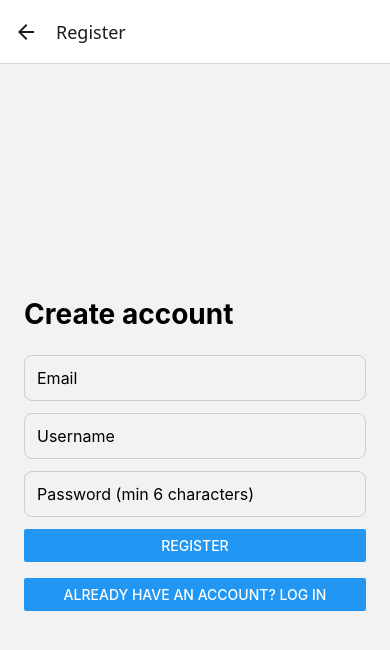
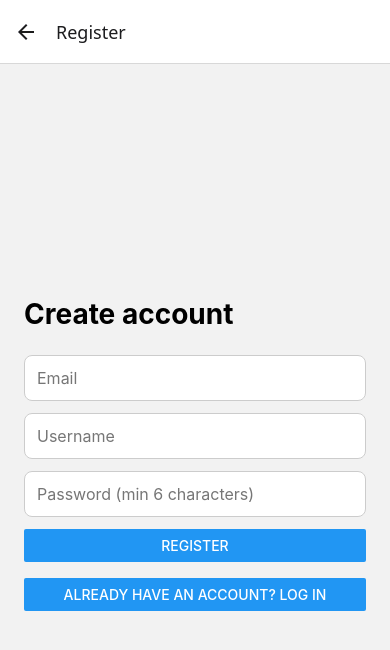
Before and after one commit to juliafrankly/mealy, a React Native app: screen /Register in a window 390 px wide. Shown: the top 650 px of the page. Built offline with nearby package versions, Linux system fonts and the light colour scheme.

Commit message:
Add reusable ScreenContainer and FormInput, add login and register feedback

```diff
--- /dev/null
+++ b/components/FormInput.js
@@ -0,0 +1,26 @@
+import { TextInput, StyleSheet } from "react-native";
+
+// Text input with a consistent style. The label is used both as placeholder and as the accessibility label for screen readers.
+export default function FormInput({ label, style, ...props }) {
+    return (
+        <TextInput
+            style={[styles.input, style]}
+            placeholder={label}
+            placeholderTextColor="#767676"
+            accessibilityLabel={label}
+            {...props}
+        />
+    );
+}
+
+const styles = StyleSheet.create({
+    input: {
+        borderWidth: 1,
+        borderColor: "#ccc",
+        borderRadius: 8,
+        padding: 12,
+        fontSize: 16,
+        marginBottom: 12,
+        backgroundColor: "#fff",
+    },
+});
--- /dev/null
+++ b/components/ScreenContainer.js
@@ -0,0 +1,31 @@
+import {
+    KeyboardAvoidingView,
+    Platform,
+    ScrollView,
+    View,
+    StyleSheet,
+} from "react-native";
+
+// Scrollable, keyboard-aware container. Content is centered when it fits on the screen and scrolls when it doesn't.
+// On wide screens the content stays at a readable width.
+export default function ScreenContainer({ children }) {
+    return (
+        <KeyboardAvoidingView
+            style={styles.flex}
+            behavior={Platform.OS === "ios" ? "padding" : undefined}
+        >
+            <ScrollView
+                contentContainerStyle={styles.scroll}
+                keyboardShouldPersistTaps="handled"
+            >
+                <View style={styles.content}>{children}</View>
+            </ScrollView>
+        </KeyboardAvoidingView>
+    );
+}
+
+const styles = StyleSheet.create({
+    flex: { flex: 1 },
+    scroll: { flexGrow: 1, justifyContent: "center", padding: 24 },
+    content: { width: "100%", maxWidth: 500, alignSelf: "center" },
+});
--- a/screens/HomeScreen.js
+++ b/screens/HomeScreen.js
@@ -1,12 +1,15 @@
 import { View, Text, Button, StyleSheet } from "react-native";
 import { useAuth } from "../context/AuthContext";
+import ScreenContainer from "../components/ScreenContainer";
 
 export default function HomeScreen({ navigation }) {
     const { token } = useAuth();
 
     return (
-        <View style={styles.container}>
-            <Text style={styles.title}>Welcome to Mealy</Text>
+        <ScreenContainer>
+            <Text style={styles.title} accessibilityRole="header">
+                Welcome to Mealy
+            </Text>
             <Text style={styles.text}>
                 Discover, save and share your favorite recipes.
             </Text>
@@ -43,12 +46,11 @@ export default function HomeScreen({ navigation }) {
                     </View>
                 </>
             )}
-        </View>
+        </ScreenContainer>
     );
 }
 
 const styles = StyleSheet.create({
-    container: { flex: 1, justifyContent: "center", padding: 24 },
     title: { fontSize: 28, fontWeight: "bold", marginBottom: 12 },
     text: { fontSize: 16, marginBottom: 24 },
     button: { marginBottom: 12 },
--- a/screens/LoginScreen.js
+++ b/screens/LoginScreen.js
@@ -1,14 +1,9 @@
 import { useState } from "react";
-import {
-    View,
-    Text,
-    TextInput,
-    Button,
-    ActivityIndicator,
-    StyleSheet,
-} from "react-native";
+import { Text, Button, ActivityIndicator, Alert, View, StyleSheet } from "react-native";
 import { login } from "../api/auth";
 import { useAuth } from "../context/AuthContext";
+import ScreenContainer from "../components/ScreenContainer";
+import FormInput from "../components/FormInput";
 
 export default function LoginScreen({ navigation }) {
     const { signIn } = useAuth();
@@ -23,6 +18,7 @@ export default function LoginScreen({ navigation }) {
         try {
             const { token, user } = await login(email.trim(), password);
             await signIn(token, user);
+            Alert.alert("Logged in", `Welcome back, ${user.username}!`);
         } catch (err) {
             setError(err.message);
             setSubmitting(false);
@@ -30,27 +26,25 @@ export default function LoginScreen({ navigation }) {
     };
 
     return (
-        <View style={styles.container}>
-            <Text style={styles.title}>Log in</Text>
+        <ScreenContainer>
+            <Text style={styles.title} accessibilityRole="header">
+                Log in
+            </Text>
 
-            <TextInput
-                style={styles.input}
-                placeholder="Email"
+            <FormInput
+                label="Email"
                 value={email}
                 onChangeText={setEmail}
                 autoCapitalize="none"
                 keyboardType="email-address"
                 autoComplete="email"
-                accessibilityLabel="Email"
             />
-            <TextInput
-                style={styles.input}
-                placeholder="Password"
+            <FormInput
+                label="Password"
                 value={password}
                 onChangeText={setPassword}
                 secureTextEntry
                 autoCapitalize="none"
-                accessibilityLabel="Password"
             />
 
             {error ? (
@@ -60,7 +54,7 @@ export default function LoginScreen({ navigation }) {
             ) : null}
 
             {submitting ? (
-                <ActivityIndicator size="large" />
+                <ActivityIndicator size="large" accessibilityLabel="Logging in" />
             ) : (
                 <Button title="Log in" onPress={handleLogin} />
             )}
@@ -71,21 +65,12 @@ export default function LoginScreen({ navigation }) {
                     onPress={() => navigation.navigate("Register")}
                 />
             </View>
-        </View>
+        </ScreenContainer>
     );
 }
 
 const styles = StyleSheet.create({
-    container: { flex: 1, justifyContent: "center", padding: 24 },
     title: { fontSize: 28, fontWeight: "bold", marginBottom: 24 },
-    input: {
-        borderWidth: 1,
-        borderColor: "#ccc",
-        borderRadius: 8,
-        padding: 12,
-        fontSize: 16,
-        marginBottom: 12,
-    },
     error: { color: "#b00020", marginBottom: 12 },
     link: { marginTop: 16 },
 });
--- a/screens/ProfileScreen.js
+++ b/screens/ProfileScreen.js
@@ -1,5 +1,6 @@
 import { View, Text, Button, Alert, StyleSheet } from "react-native";
 import { useAuth } from "../context/AuthContext";
+import ScreenContainer from "../components/ScreenContainer";
 
 export default function ProfileScreen({ navigation }) {
     const { user, signOut } = useAuth();
@@ -15,8 +16,10 @@ export default function ProfileScreen({ navigation }) {
     };
 
     return (
-        <View style={styles.container}>
-            <Text style={styles.title}>{user?.username}</Text>
+        <ScreenContainer>
+            <Text style={styles.title} accessibilityRole="header">
+                {user?.username}
+            </Text>
             <Text style={styles.text}>{user?.email}</Text>
 
             <View style={styles.button}>
@@ -36,12 +39,11 @@ export default function ProfileScreen({ navigation }) {
             <View style={styles.button}>
                 <Button title="Log out" color="#b00020" onPress={handleLogout} />
             </View>
-        </View>
+        </ScreenContainer>
     );
 }
 
 const styles = StyleSheet.create({
-    container: { flex: 1, justifyContent: "center", padding: 24 },
     title: { fontSize: 28, fontWeight: "bold", marginBottom: 8 },
     text: { fontSize: 16, marginBottom: 24 },
     button: { marginBottom: 12 },
--- a/screens/RegisterScreen.js
+++ b/screens/RegisterScreen.js
@@ -1,14 +1,9 @@
 import { useState } from "react";
-import {
-    View,
-    Text,
-    TextInput,
-    Button,
-    ActivityIndicator,
-    StyleSheet,
-} from "react-native";
+import { Text, Button, ActivityIndicator, Alert, View, StyleSheet } from "react-native";
 import { register } from "../api/auth";
 import { useAuth } from "../context/AuthContext";
+import ScreenContainer from "../components/ScreenContainer";
+import FormInput from "../components/FormInput";
 
 export default function RegisterScreen({ navigation }) {
     const { signIn } = useAuth();
@@ -28,6 +23,7 @@ export default function RegisterScreen({ navigation }) {
                 password
             );
             await signIn(token, user);
+            Alert.alert("Account created", `Welcome to Mealy, ${user.username}!`);
         } catch (err) {
             setError(err.message);
             setSubmitting(false);
@@ -35,35 +31,31 @@ export default function RegisterScreen({ navigation }) {
     };
 
     return (
-        <View style={styles.container}>
-            <Text style={styles.title}>Create account</Text>
+        <ScreenContainer>
+            <Text style={styles.title} accessibilityRole="header">
+                Create account
+            </Text>
 
-            <TextInput
-                style={styles.input}
-                placeholder="Email"
+            <FormInput
+                label="Email"
                 value={email}
                 onChangeText={setEmail}
                 autoCapitalize="none"
                 keyboardType="email-address"
                 autoComplete="email"
-                accessibilityLabel="Email"
             />
-            <TextInput
-                style={styles.input}
-                placeholder="Username"
+            <FormInput
+                label="Username"
                 value={username}
                 onChangeText={setUsername}
                 autoCapitalize="none"
-                accessibilityLabel="Username"
             />
-            <TextInput
-                style={styles.input}
-                placeholder="Password (min 6 characters)"
+            <FormInput
+                label="Password (min 6 characters)"
                 value={password}
                 onChangeText={setPassword}
                 secureTextEntry
                 autoCapitalize="none"
-                accessibilityLabel="Password"
             />
 
             {error ? (
@@ -73,7 +65,7 @@ export default function RegisterScreen({ navigation }) {
             ) : null}
 
             {submitting ? (
-                <ActivityIndicator size="large" />
+                <ActivityIndicator size="large" accessibilityLabel="Creating account" />
             ) : (
                 <Button title="Register" onPress={handleRegister} />
             )}
@@ -84,21 +76,12 @@ export default function RegisterScreen({ navigation }) {
                     onPress={() => navigation.navigate("Login")}
                 />
             </View>
-        </View>
+        </ScreenContainer>
     );
 }
 
 const styles = StyleSheet.create({
-    container: { flex: 1, justifyContent: "center", padding: 24 },
     title: { fontSize: 28, fontWeight: "bold", marginBottom: 24 },
-    input: {
-        borderWidth: 1,
-        borderColor: "#ccc",
-        borderRadius: 8,
-        padding: 12,
-        fontSize: 16,
-        marginBottom: 12,
-    },
     error: { color: "#b00020", marginBottom: 12 },
     link: { marginTop: 16 },
 });
```
